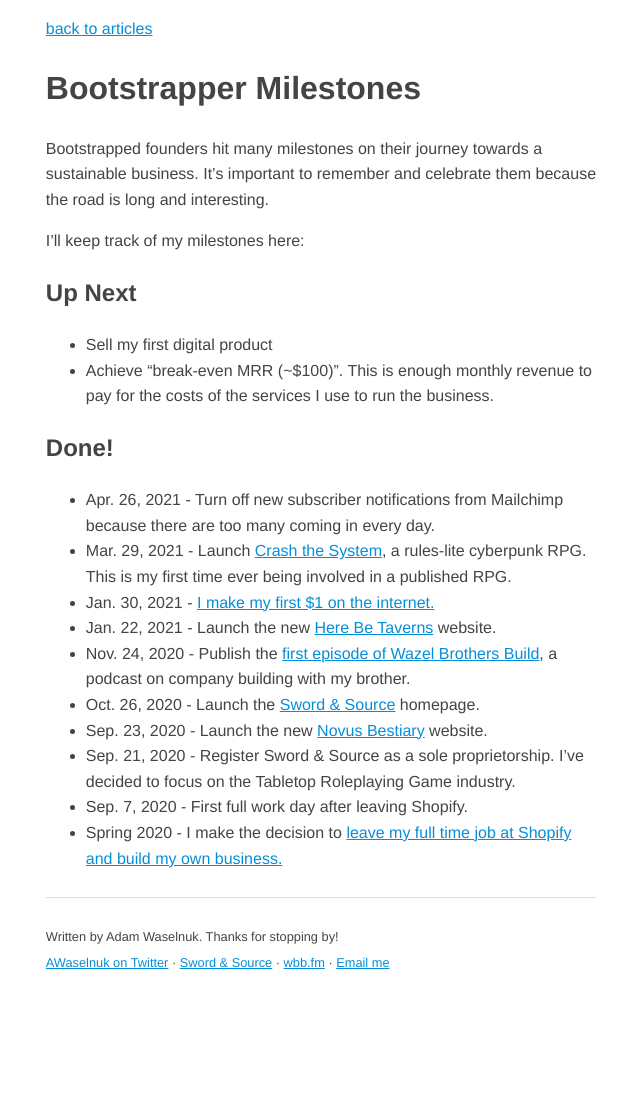
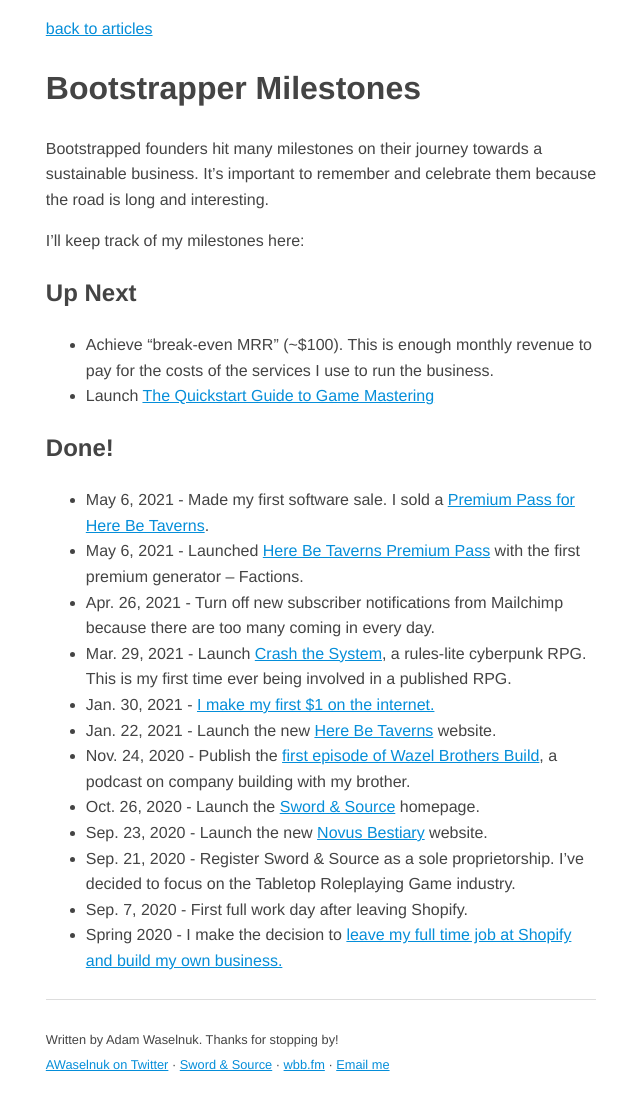
Before and after one commit to AWaselnuk/AWaselnuk.github.io, a Jekyll site: the page built from milestones.md, in a window 1280 px wide. Shown: the whole page, without its empty margins (319-959 px from the left). Built offline with Jekyll 4.4.1, drawn with Linux system fonts in a browser that asks for light colours; comment, search, counter and statistics services are not loaded; before the commit the page ends 1000 px from its top, so only the background shows below that.

Commit message:
Update milestones with first sale :)

```diff
--- a/milestones.md
+++ b/milestones.md
@@ -13,11 +13,13 @@
 
 ## Up Next
 
-- Sell my first digital product
-- Achieve "break-even MRR (~$100)". This is enough monthly revenue to pay for the costs of the services I use to run the business.
+- Achieve "break-even MRR" (~$100). This is enough monthly revenue to pay for the costs of the services I use to run the business.
+- Launch [The Quickstart Guide to Game Mastering](https://howtogm.guide)
 
 ## Done!
 
+- May 6, 2021 - Made my first software sale. I sold a [Premium Pass for Here Be Taverns](https://www.herebetaverns.com/premium).
+- May 6, 2021 - Launched [Here Be Taverns Premium Pass](https://www.herebetaverns.com/premium) with the first premium generator – Factions.
 - Apr. 26, 2021 - Turn off new subscriber notifications from Mailchimp because there are too many coming in every day.
 - Mar. 29, 2021 - Launch [Crash the System](https://swordandsource.ca/blogs/news/crash-the-system-a-rules-lite-cyberpunk-rpg-designed-for-one-shots-or-short-campaigns), a rules-lite cyberpunk RPG. This is my first time ever being involved in a published RPG.
 - Jan. 30, 2021 - [I make my first $1 on the internet.](/articles/i-made-my-first-dollar-on-the-internet)
```
